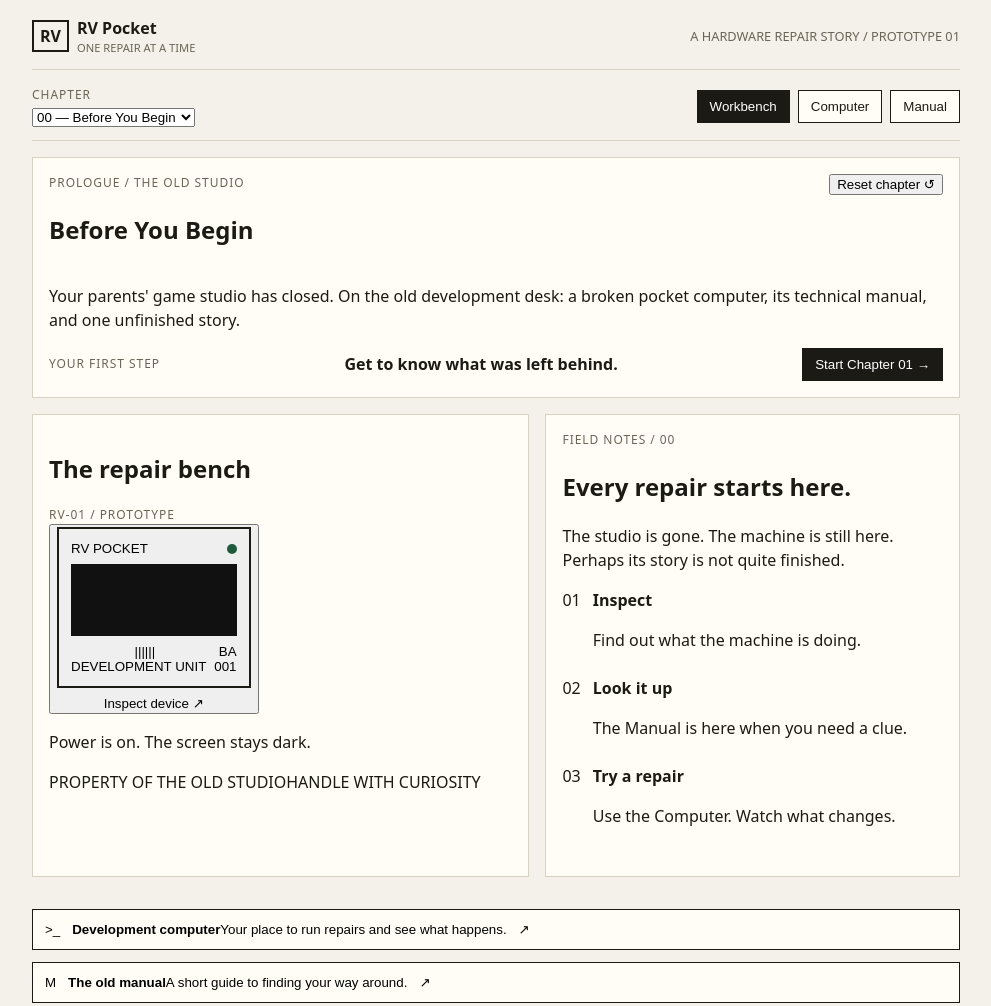
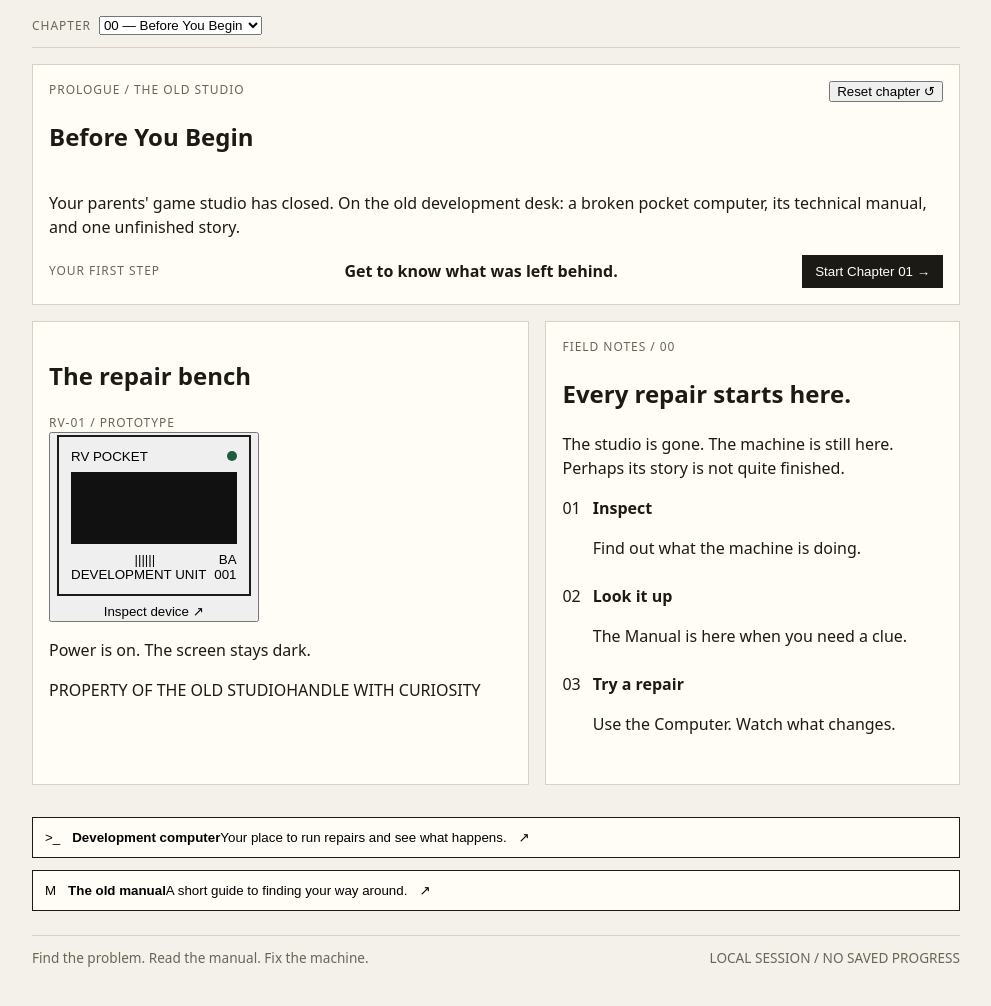
Before and after one commit to asdfkwang/rv-pocket, a website with bundled scripts: page index.html in a window 1280 px wide. Shown: the top 1006 px of the page, without its empty margins (144-1135 px from the left). Built offline with nearby package versions, Linux system fonts and the light colour scheme.

Commit message:
ui: remove site header and top view nav, keep chapter select top-left

```diff
--- a/src/main.ts
+++ b/src/main.ts
@@ -22,14 +22,7 @@ function render() {
   const complete = missionComplete(state);
   document.title = `Chapter ${String(chapter.id).padStart(2, "0")} — ${chapter.title} | RV Pocket`;
   app.innerHTML = `<div class="app-shell">
-    <header class="site-header">
-      <div class="brand"><span class="brand-mark" aria-hidden="true">RV</span><span>RV Pocket<small>ONE REPAIR AT A TIME</small></span></div>
-      <span class="edition">A HARDWARE REPAIR STORY <span> / </span> PROTOTYPE 01</span>
-    </header>
-    <div class="navigation-bar">
-      <div class="chapter-select"><label class="eyebrow" for="chapter-select">CHAPTER</label><select id="chapter-select">${chapters.map((item) => `<option value="${item.id}" ${item.id === chapter.id ? "selected" : ""}>${String(item.id).padStart(2, "0")} — ${e(item.title)}</option>`).join("")}</select></div>
-      <nav class="view-nav" aria-label="Views">${views.map((view) => `<button id="view-${view}" class="view-button ${state.view === view ? "active" : ""}" data-action="view" data-view="${view}" ${state.view === view ? 'aria-current="page"' : ""}>${viewLabels[view]}</button>`).join("")}</nav>
-    </div>
+    <div class="chapter-select"><label class="eyebrow" for="chapter-select">CHAPTER</label><select id="chapter-select">${chapters.map((item) => `<option value="${item.id}" ${item.id === chapter.id ? "selected" : ""}>${String(item.id).padStart(2, "0")} — ${e(item.title)}</option>`).join("")}</select></div>
     <main id="main-content" tabindex="-1">
       ${routeNotice ? `<p class="route-notice">${e(routeNotice)}</p>` : ""}
       <section class="mission-header" aria-labelledby="mission-title">
--- a/src/style.css
+++ b/src/style.css
@@ -44,9 +44,7 @@ body {
   padding: 16px;
 }
 
-.site-header,
-.site-footer,
-.navigation-bar {
+.site-footer {
   display: flex;
   justify-content: space-between;
   align-items: center;
@@ -54,11 +52,14 @@ body {
   flex-wrap: wrap;
 }
 
-.site-header,
-.navigation-bar {
+.chapter-select {
+  display: flex;
+  justify-content: flex-start;
+  align-items: center;
+  gap: 8px;
+  margin-bottom: 16px;
+  padding-bottom: 12px;
   border-bottom: 1px solid var(--line);
-  padding-bottom: 12px;
-  margin-bottom: 16px;
 }
 
 .site-footer {
@@ -69,26 +70,6 @@ body {
   font-size: 0.85rem;
 }
 
-.brand {
-  display: flex;
-  align-items: center;
-  gap: 8px;
-  font-weight: 700;
-}
-
-.brand-mark {
-  border: 2px solid var(--ink);
-  padding: 2px 6px;
-}
-
-.brand small {
-  display: block;
-  font-weight: 400;
-  font-size: 0.7rem;
-  color: var(--muted);
-}
-
-.edition { font-size: 0.8rem; color: var(--muted); }
 .eyebrow {
   display: block;
   font-size: 0.75rem;
@@ -96,9 +77,6 @@ body {
   color: var(--muted);
 }
 
-.view-nav { display: flex; gap: 8px; }
-
-.view-button,
 .button {
   border: 1px solid var(--ink);
   background: var(--panel);
@@ -107,7 +85,6 @@ body {
   cursor: pointer;
 }
 
-.view-button.active,
 .button.primary {
   background: var(--ink);
   color: #fff;
```
